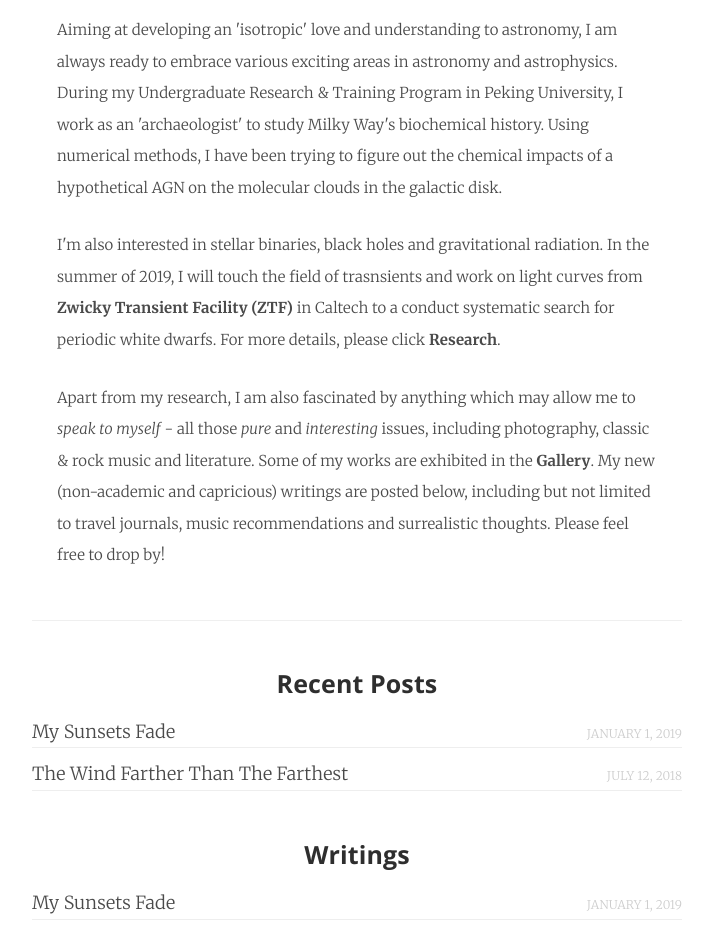
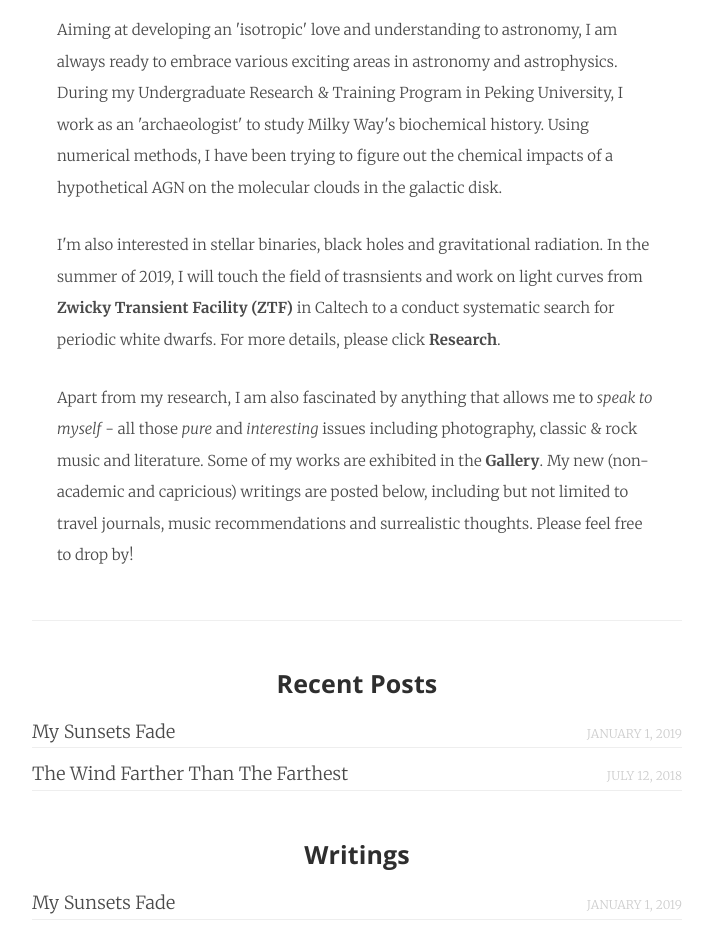
Before and after one commit to slowdivePTG/slowdivePTG.github.io, a Jekyll site: the page built from index.html, in a window 1280 px wide. Shown: the part 1002-1937 px from the top of the page, without its empty margins (283-996 px from the left). Built offline with Jekyll 4.4.1, drawn with Linux system fonts in a browser that asks for light colours; some web fonts are replaced; a script that is not in the unit is left out; grey boxes are pictures that could not be loaded.

Commit message:
Grammar polished

```diff
--- a/index.html
+++ b/index.html
@@ -19,7 +19,7 @@ layout: default
       I'm also interested in stellar binaries, black holes and gravitational radiation. In the summer of 2019, I will touch the field of trasnsients and work on light curves from <b><a href="https://www.ztf.caltech.edu">Zwicky Transient Facility (ZTF)</a></b> in Caltech to a conduct systematic search for periodic white dwarfs. For more details, please click <b><a href="./Research.html">Research</a></b>.
     </p>
     <p style = "text-align:left;">
-      Apart from my research, I am also fascinated by anything which may allow me to <i>speak to myself</i> - all those <i>pure</i> and <i>interesting</i> issues, including photography, classic & rock music and literature. Some of my works are exhibited in the <b><a href="./Gallery.html">Gallery</a></b>. My new (non-academic and capricious) writings are posted below, including but not limited to travel journals, music recommendations and surrealistic thoughts. Please feel free to drop by!
+      Apart from my research, I am also fascinated by anything that allows me to <i>speak to myself</i> - all those <i>pure</i> and <i>interesting</i> issues including photography, classic & rock music and literature. Some of my works are exhibited in the <b><a href="./Gallery.html">Gallery</a></b>. My new (non-academic and capricious) writings are posted below, including but not limited to travel journals, music recommendations and surrealistic thoughts. Please feel free to drop by!
     </p>
     <hr>
 </div>
```
